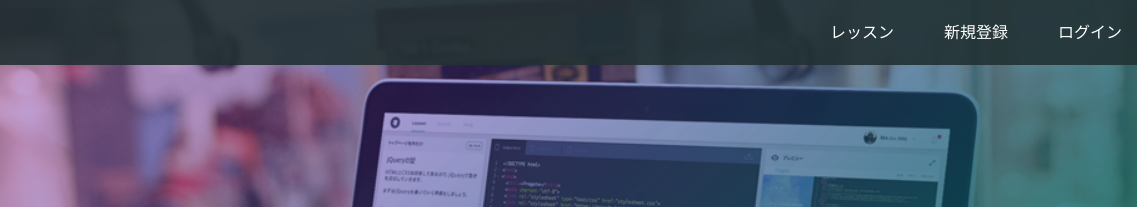
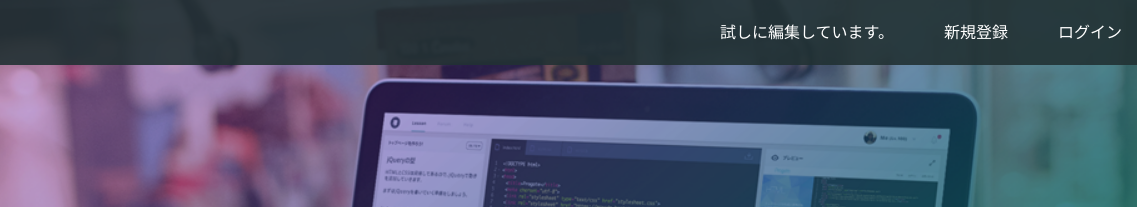
Before and after one commit to isb-ms/isb-ms.github.io, a plain HTML site: page index.html in a window 1280 px wide. Shown: the top 207 px of the page, 143-1280 px from the left. Drawn offline with Linux system fonts and the light colour scheme.

Commit message:
Update index.html

```diff
--- a/index.html
+++ b/index.html
@@ -15,7 +15,7 @@
       </div>
       <span class="fa fa-bars menu-icon"></span>
       <div class="header-right">
-        <a href="#">レッスン</a>
+        <a href="#">試しに編集しています。</a>
         <a href="#">新規登録</a>
         <a href="#" class="login">ログイン</a>
       </div>
```
